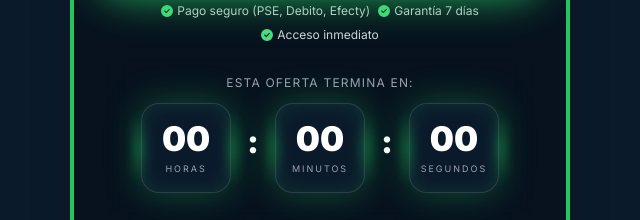
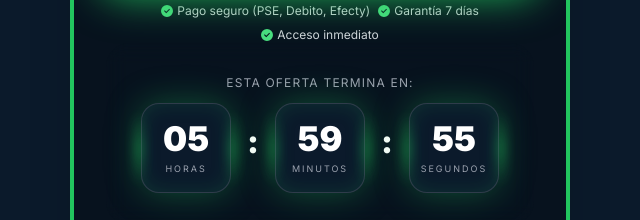
Before and after one commit to johanmm06/checkout-mercadopago-netlify., a website: page index.html in a window 1280 px wide. Shown: the part 6656-6876 px from the top of the page, 320-960 px from the left. Drawn offline with nearby package versions, Linux system fonts and the light colour scheme.

Commit message:
Update index.html

```diff
--- a/index.html
+++ b/index.html
@@ -881,7 +881,37 @@
     }
   });
 </script>
+<script>
+  const endTime = new Date();
+  endTime.setHours(endTime.getHours() + 6); // 6 horas desde ahora
 
+  const hoursEl = document.getElementById("hours");
+  const minutesEl = document.getElementById("minutes");
+  const secondsEl = document.getElementById("seconds");
+
+  function updateTimer() {
+    const now = new Date();
+    const diff = endTime - now;
+
+    if (diff <= 0) {
+      hoursEl.textContent = "00";
+      minutesEl.textContent = "00";
+      secondsEl.textContent = "00";
+      return;
+    }
+
+    const hours = Math.floor(diff / (1000 * 60 * 60));
+    const minutes = Math.floor((diff / (1000 * 60)) % 60);
+    const seconds = Math.floor((diff / 1000) % 60);
+
+    hoursEl.textContent = String(hours).padStart(2, "0");
+    minutesEl.textContent = String(minutes).padStart(2, "0");
+    secondsEl.textContent = String(seconds).padStart(2, "0");
+  }
+
+  updateTimer();
+  setInterval(updateTimer, 1000);
+</script>
 
 
 
```
